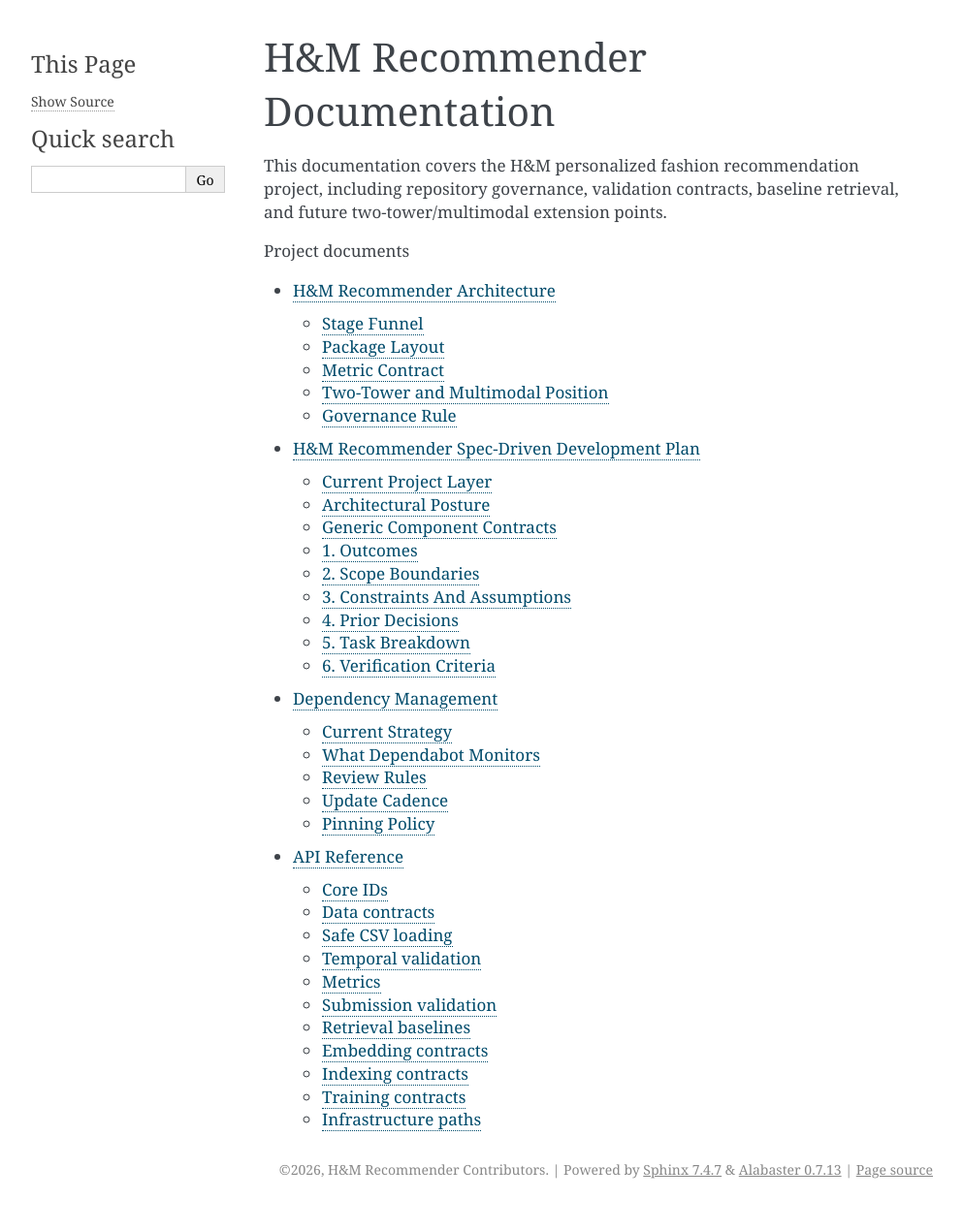
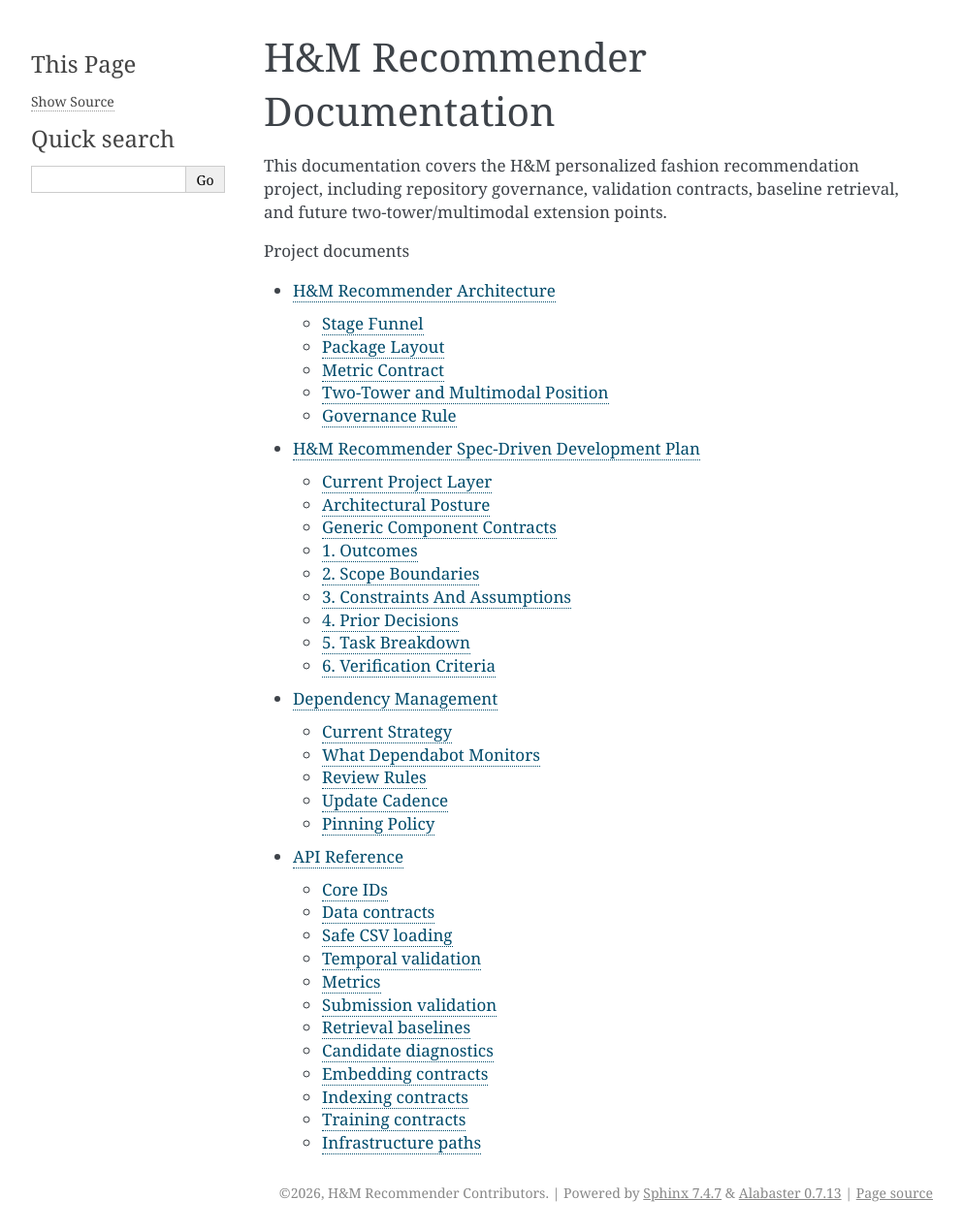
Before and after one commit to dfbustosus/hm-two-tower-recsys, a Sphinx documentation site: the page built from docs/index.rst, in a window 1280 px wide. Shown: the whole page at 97% size, without its empty margins (148-1141 px from the left). Built offline with Sphinx 7.4.7, drawn with Linux system fonts in a browser that asks for light colours; before the commit the page ends 1246 px from its top, so only the background shows below that.

```diff
--- a/docs/api.rst
+++ b/docs/api.rst
@@ -43,6 +43,12 @@ Retrieval baselines
 .. automodule:: hm_recsys.retrieval.baselines
    :members:
 
+Candidate diagnostics
+---------------------
+
+.. automodule:: hm_recsys.retrieval.candidate_diagnostics
+   :members:
+
 Embedding contracts
 -------------------
 
```
